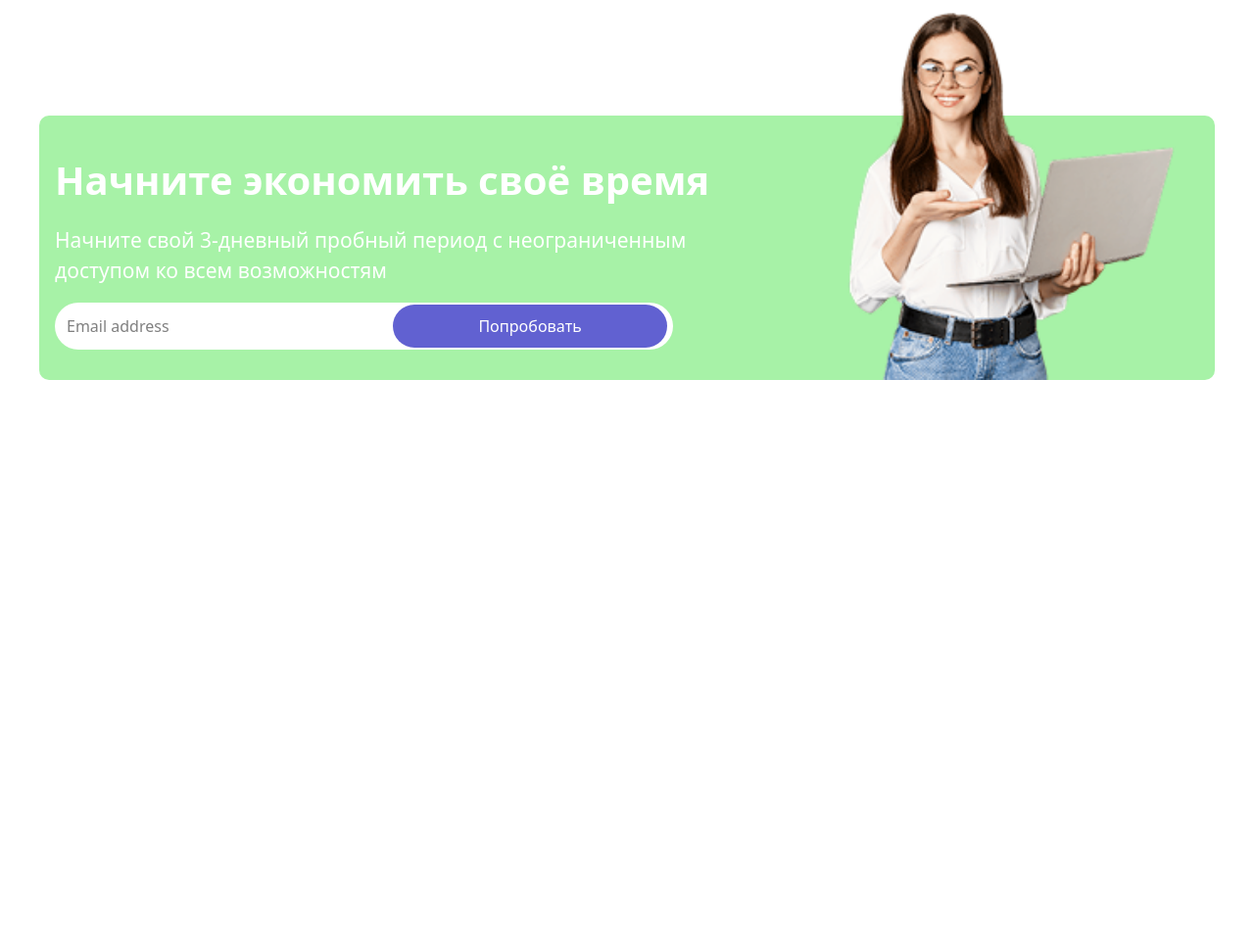
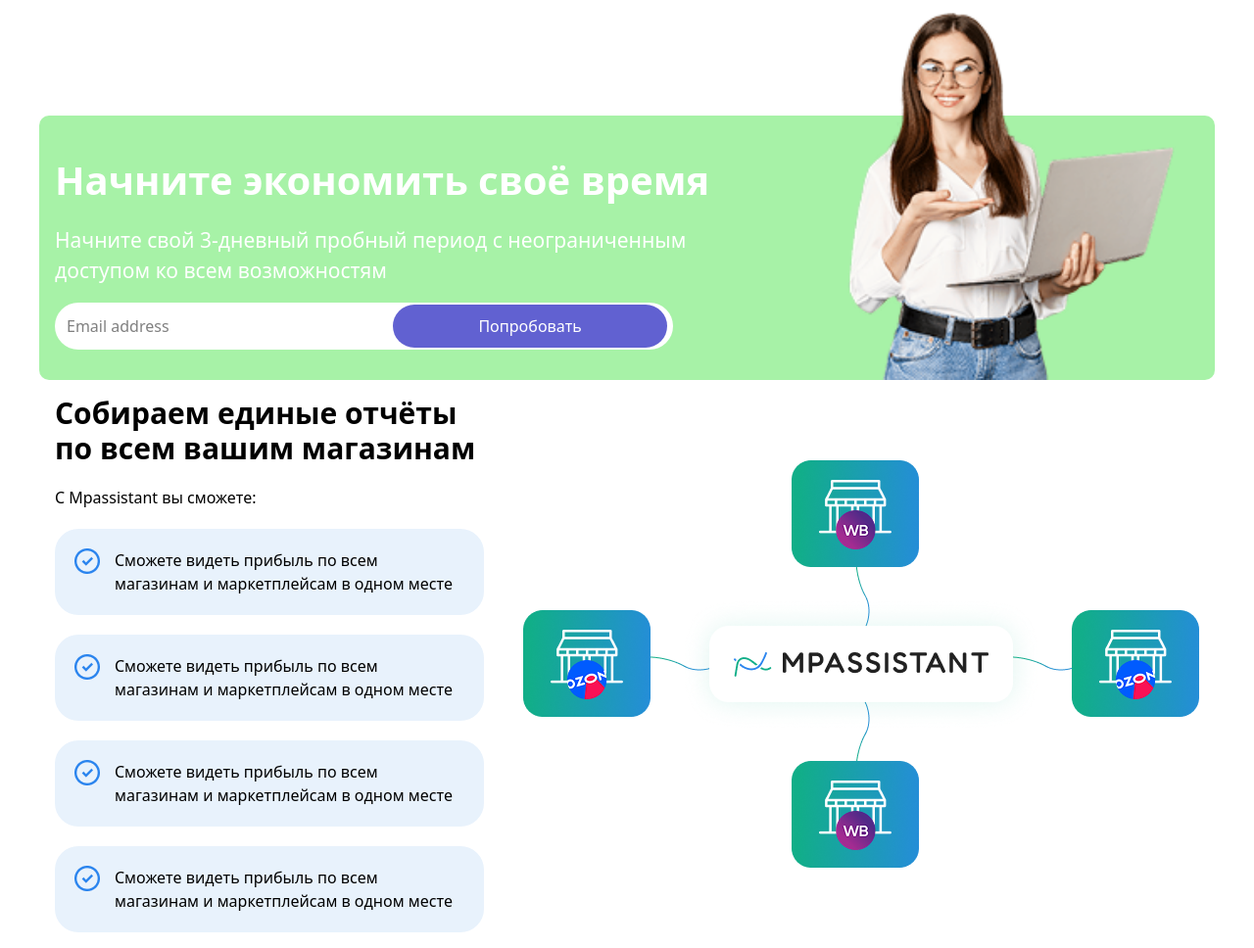
Before and after one commit to Kallofdytu/Exam24horse, a website: page index.html in a window 1280 px wide. Shown: the part 1763-2731 px from the top of the page at 98% size. Before the commit the page ends 2151 px from the top, so only its background shows below. Drawn offline with Linux system fonts and the light colour scheme.

Commit message:
Road map

```diff
--- a/index.html
+++ b/index.html
@@ -244,5 +244,40 @@
         </div>
       </div>
     </section>
+    <section class=" lg:items-center lg:gap-10  lg:flex-row max-w-300 mx-auto p-4 items-center gap-4 flex flex-col">
+
+        <div class=" lg:w-[6 0%]  flex flex-col gap-[20px]">
+            <h1 class="text-3xl font-bold">
+                Собираем единые отчёты по всем вашим магазинам
+            </h1>
+            <p>C Mpassistant вы сможете:</p>
+     <div
+            class="gap-[15px] justify-evenly items-start rounded-3xl p-[20px] flex bg-[#E8F2FC]"
+            >
+        <img src="./src/image/Vector (27).png" alt="" />
+        <p>Сможете видеть прибыль по всем магазинам и маркетплейсам в одном месте</p>
+    </div>
+    <div
+    class="gap-[15px] justify-evenly items-start rounded-3xl p-[20px] flex bg-[#E8F2FC]"
+      >
+        <img src="./src/image/Vector (27).png" alt="" />
+        <p>Сможете видеть прибыль по всем магазинам и маркетплейсам в одном месте</p>
+    </div>
+    <div
+    class="gap-[15px] justify-evenly items-start rounded-3xl p-[20px] flex bg-[#E8F2FC]"
+    >
+    <img src="./src/image/Vector (27).png" alt="" />
+        <p>Сможете видеть прибыль по всем магазинам и маркетплейсам в одном месте</p>
+      </div>
+              <div
+        class="gap-[15px] justify-evenly items-start rounded-3xl p-[20px] flex bg-[#E8F2FC]"
+      >
+        <img src="./src/image/Vector (27).png" alt="" />
+        <p>Сможете видеть прибыль по всем магазинам и маркетплейсам в одном месте</p>
+    </div>
+</div>
+<img class="hidden lg:block" src="./src/image/Frame 32.png" alt="">
+<img class="mt-4 lg:hidden" src="./src/image/Frame 63 (1).png" alt="">
+    </section>
   </body>
 </html>
```
Also changed, not shown: src/image/Frame 32.png (added), src/image/Frame 63 (1).png (added), src/image/Vector (27).png (added), src/output.css.
